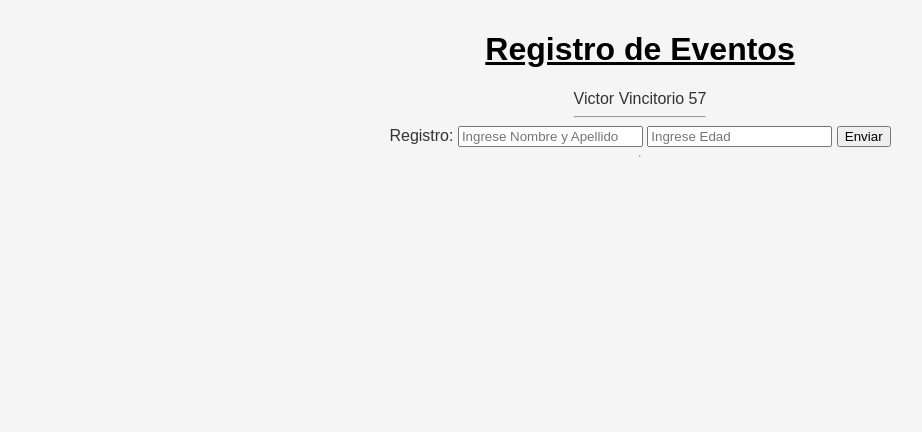
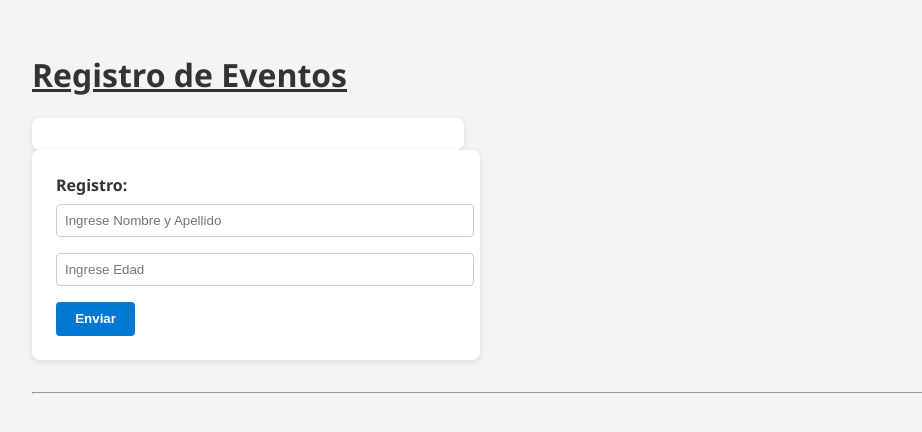
Before and after one commit to Taneitor/UTN-Victor-Vincitorio-Clase-2, a plain HTML site: page index.html in a window 1280 px wide. Shown: the whole page, without its empty margins (0-922 px from the left). Drawn offline with Linux system fonts and the light colour scheme.

Commit message:
16-09-2025-1129

```diff
--- a/Script.js
+++ b/Script.js
@@ -2,15 +2,24 @@ const registros = [
     {
         nombre: "Victor Vincitorio",
         edad: 57,
-        id: 1
     }
 ]
 
-const listado_registros_contenedor_HTML = document.querySelector('#listado')
+// esto simula un dicionario Interesante
+const COMPONENTES = {
+    Elementos : {
+        LISTADO:  document.querySelector('#listado'),
+        FORMULARIO: document.querySelector('#registro-formulario')
 
+    }
+}
+//const listado_registros_contenedor_HTML = document.querySelector('#listado')
+//const registro_formulario_HTML = document.querySelector(#registro-formulario')
 
 let registro_string_HTML = ''
 
+//esta parte de abajo muestra lo que se fue cargando
+function Renderizar_mensajes() {
 for(const registro of registros) {
     const mensaje_string_HTML = `
             <div>
@@ -22,4 +31,45 @@ for(const registro of registros) {
     registro_string_HTML += mensaje_string_HTML
 }
 
-listado_registros_contenedor_HTML.innerHTML = registro_string_HTML
+COMPONENTES.LISTADO.innerHTML = registro_string_HTML
+}
+// llamo la funcion de mostrar mensajes
+Renderizar_mensajes()
+
+//
+function enviar_mensaje(event){
+    event.preventDefault()
+
+    event.target
+
+    const nuevo_nombre=event.target.nombre.value
+    const nueva_edad = parseInt(event.target.edad.value); // paso a numero
+
+        // Validaciones
+    if (!nuevo_nombre || isNaN(nueva_edad)) {
+        console.error('No puede haber campos vacíos o inválidos')
+//        alert('No puede haber campos vacíos o inválidos');
+        event.target.reset(); // Limpia el formulario
+        return;
+    }
+
+    if (edad <= 18) {
+        console.error('La edad debe ser mayor a 18 años')
+//        alert('La edad debe ser mayor a 18 años');
+        event.target.reset()
+        return;
+    }
+
+    // Si todo está bien, procesamos el mensaje
+    const nuevo_registro = {
+        nombre: nombre,
+        edad: edad,
+    }
+    registros.push(nuevo_registro)
+    Renderizar_mensajes()
+    }
+
+COMPONENTES.Elementos.FORMULARIO.addEventListener(
+    'submit',
+    enviar_mensaje
+)
--- a/estilos.css
+++ b/estilos.css
@@ -1,27 +1,63 @@
-.header {
-    width: 100%;
-    text-align: center;
+body {
+    font-family: 'Segoe UI', sans-serif;
+    background-color: #f4f4f4;
+    margin: 0;
+    padding: 2rem;
+    color: #333;
 }
 
-body {
-  font-family: Arial, sans-serif;
-  background-color: #f5f5f5;
-  padding: 10px 20px;
-  margin: 0;
-  color: #333;
-  display: flex;
-  flex-direction: column;
-  align-items: center;
+#registro-formulario {
+    background-color: #fff;
+    padding: 1.5rem;
+    border-radius: 8px;
+    box-shadow: 0 2px 6px rgba(0,0,0,0.1);
+    max-width: 400px;
+    margin-bottom: 2rem;
 }
 
-h1 {
-    background-color:  #f5f5f5;
-    color: rgb(0, 0, 0);
-    font-size: 2,5rem;
+#registro-formulario label {
+    display: block;
+    margin-bottom: 0.5rem;
+    font-weight: bold;
 }
 
-h2 {
-    background-color:  #f5f5f5;
-    color: rgb(255, 2, 2);
-    font-size: 2,5rem;
+#registro-formulario input {
+    width: 100%;
+    padding: 0.5rem;
+    margin-bottom: 1rem;
+    border: 1px solid #ccc;
+    border-radius: 4px;
 }
+
+#registro-formulario button {
+    background-color: #0078D4;
+    color: white;
+    padding: 0.6rem 1.2rem;
+    border: none;
+    border-radius: 4px;
+    cursor: pointer;
+    font-weight: bold;
+}
+
+#registro-formulario button:hover {
+    background-color: #005fa3;
+}
+
+#listado {
+    background-color: #fff;
+    padding: 1rem;
+    border-radius: 8px;
+    box-shadow: 0 2px 6px rgba(0,0,0,0.1);
+    max-width: 400px;
+}
+
+#listado div {
+    padding: 0.5rem 0;
+    border-bottom: 1px solid #eee;
+}
+
+#listado span {
+    display: block;
+    font-size: 1rem;
+    margin-bottom: 0.2rem;
+}
--- a/index.html
+++ b/index.html
@@ -17,8 +17,8 @@
     <form id="registro-formulario">
         <label for="registro"> Registro: </label>
 
-        <input id="nombre" type="text"   placeholder="Ingrese Nombre y Apellido" />
-        <input id="edad"   type="number" placeholder="Ingrese Edad" />
+        <input id="nombre" name="nombre" type="text"   placeholder="Ingrese Nombre y Apellido" />
+        <input id="edad"   name="edad"   type="number" placeholder="Ingrese Edad" />
 
         <span id="form-status"> </span>
         <button type="submit">Enviar</button>
```
